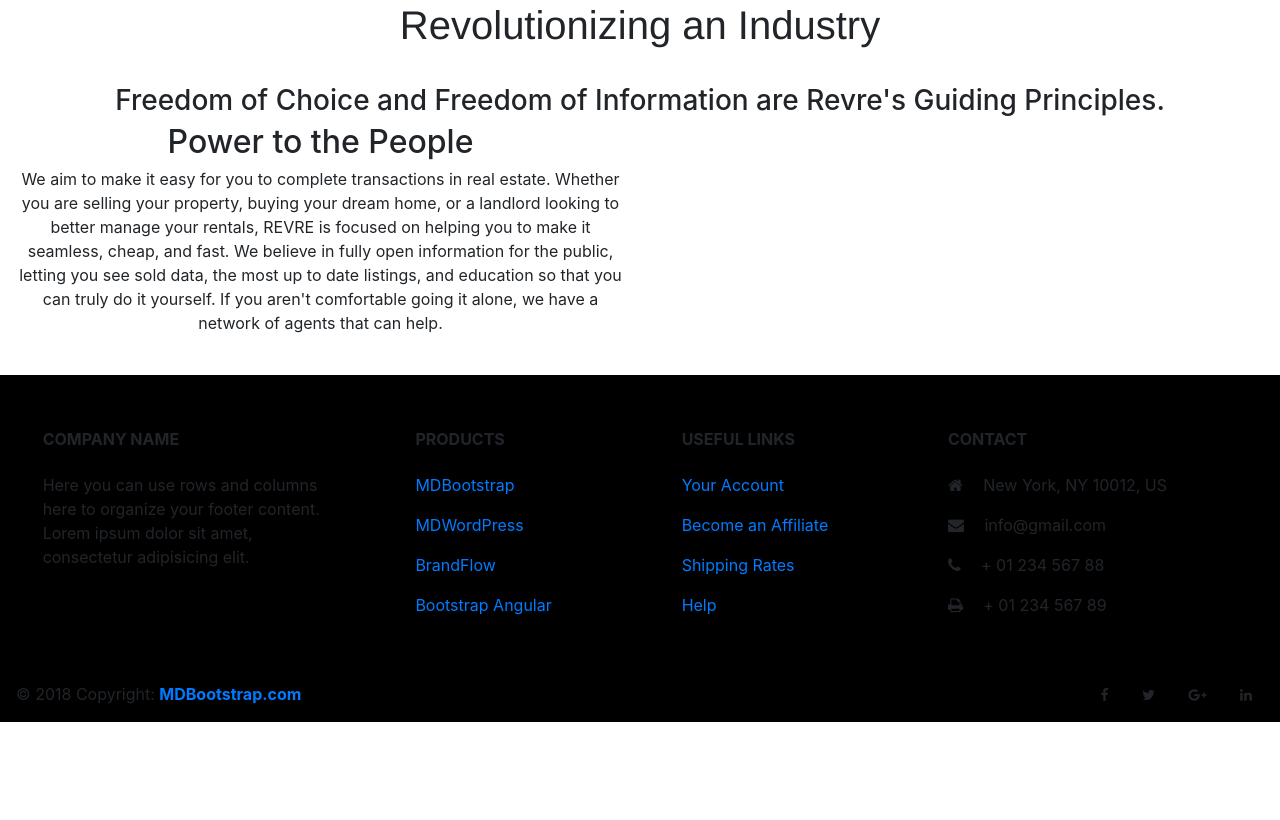
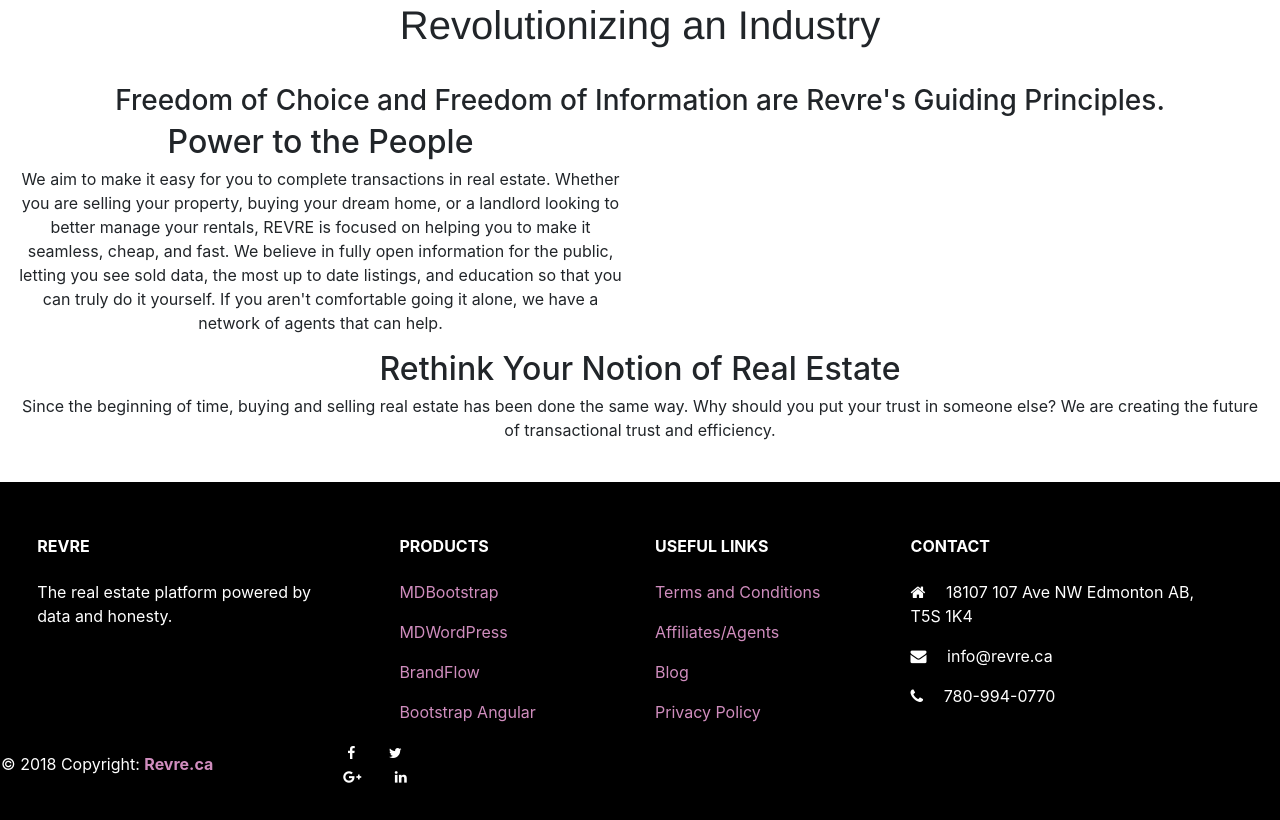
Before and after one commit to jblais493/revre-site, a plain HTML site: page index.html in a window 1280 px wide. Shown: the part 627-1447 px from the top of the page. Before the commit the page ends 1349 px from the top, so only its background shows below. Drawn offline with nearby package versions, Linux system fonts and the light colour scheme; files whose address does not match are found by name.

Commit message:
site commit July 10

```diff
--- a/css/style.css
+++ b/css/style.css
@@ -103,6 +103,7 @@
     border-right: 1px solid rgba(0,0,0,0.2);
 }
 
+
 /*Secondary Header*/
 .second-head{
   padding-top: 140px;
@@ -116,3 +117,12 @@
 .page-footer{
   background-color: #000;
 }
+
+.page-footer{
+  color: #fff;
+
+}
+
+.page-footer a{
+  color: #d08dbe;
+}
--- a/index.html
+++ b/index.html
@@ -123,6 +123,12 @@
 
             </div>
         </div>
+        <div class="row">
+            <div class="col-12">
+                <h2 class="small-head">Rethink Your Notion of Real Estate</h2>
+                <p>Since the beginning of time, buying and selling real estate has been done the same way.  Why should you put your trust in someone else?  We are creating the future of transactional trust and efficiency.</p>
+            </div>
+        </div>
     </div>
 </div>
 
@@ -142,9 +148,8 @@
 
         <!-- Grid column -->
         <div class="col-md-3 col-lg-3 col-xl-3 mx-auto mt-3">
-          <h6 class="text-uppercase mb-4 font-weight-bold">Company name</h6>
-          <p>Here you can use rows and columns here to organize your footer content. Lorem ipsum dolor sit amet, consectetur
-            adipisicing elit.</p>
+          <h6 class="text-uppercase mb-4 font-weight-bold">REVRE</h6>
+          <p>The real estate platform powered by data and honesty.</p>
         </div>
         <!-- Grid column -->
 
@@ -174,16 +179,16 @@
         <div class="col-md-3 col-lg-2 col-xl-2 mx-auto mt-3">
           <h6 class="text-uppercase mb-4 font-weight-bold">Useful links</h6>
           <p>
-            <a href="#!">Your Account</a>
+            <a href="#!">Terms and Conditions</a>
           </p>
           <p>
-            <a href="#!">Become an Affiliate</a>
+            <a href="#!">Affiliates/Agents</a>
           </p>
           <p>
-            <a href="#!">Shipping Rates</a>
+            <a href="#!">Blog</a>
           </p>
           <p>
-            <a href="#!">Help</a>
+            <a href="#!">Privacy Policy</a>
           </p>
         </div>
 
@@ -194,14 +199,12 @@
         <div class="col-md-4 col-lg-3 col-xl-3 mx-auto mt-3">
           <h6 class="text-uppercase mb-4 font-weight-bold">Contact</h6>
           <p>
-            <i class="fa fa-home mr-3"></i> New York, NY 10012, US</p>
+            <i class="fa fa-home mr-3"></i> 18107 107 Ave NW Edmonton AB, T5S 1K4</p>
           <p>
-            <i class="fa fa-envelope mr-3"></i> info@gmail.com</p>
+            <i class="fa fa-envelope mr-3"></i> info@revre.ca</p>
           <p>
-            <i class="fa fa-phone mr-3"></i> + 01 234 567 88</p>
+            <i class="fa fa-phone mr-3"></i> 780-994-0770</p>
           <p>
-            <i class="fa fa-print mr-3"></i> + 01 234 567 89</p>
-        </div>
         <!-- Grid column -->
 
       </div>
@@ -217,8 +220,8 @@
 
           <!--Copyright-->
           <p class="text-center text-md-left">© 2018 Copyright:
-            <a href="https://mdbootstrap.com/bootstrap-tutorial/">
-              <strong> MDBootstrap.com</strong>
+            <a href="http://revre.ca">
+              <strong>Revre.ca</strong>
             </a>
           </p>
 
```
Also changed, not shown: 1 other file.
